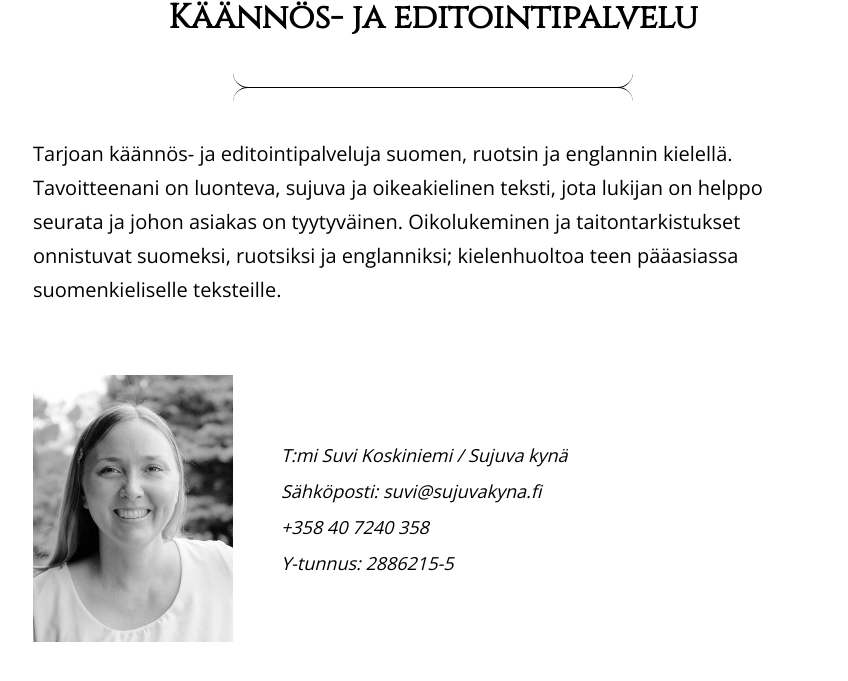
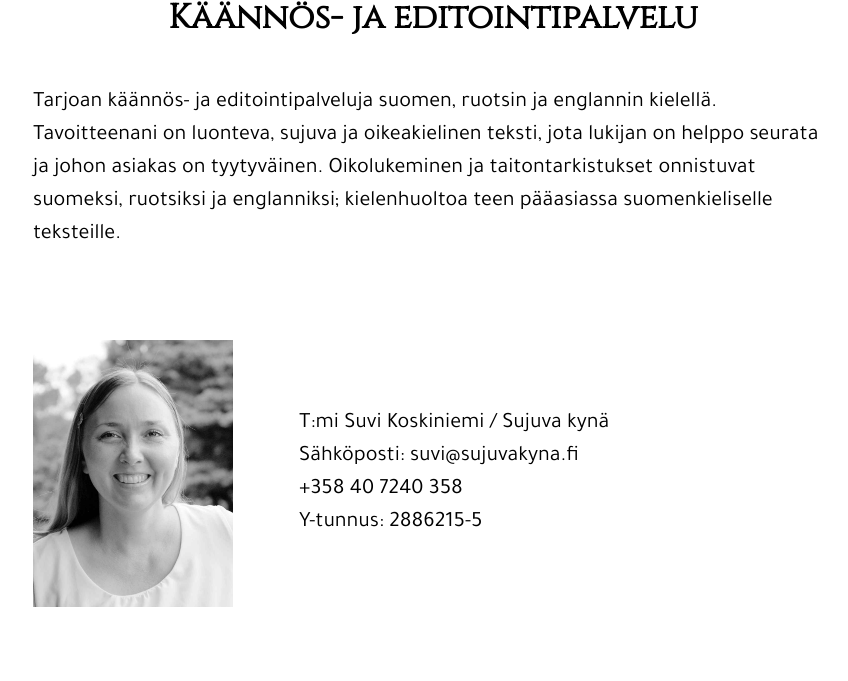
Before and after one commit to sujuvakyna/sujuvakyna.github.io, a Jekyll site: the page built from index.md, in a window 1280 px wide. Shown: the top 681 px of the page, without its empty margins (207-1055 px from the left). Built offline with Jekyll 4.4.1, drawn with Linux system fonts in a browser that asks for light colours; some web fonts are replaced; our own code applies the rules of GitHub Pages for plain Markdown files.

Commit message:
updated layouts

```diff
--- a/_includes/head.html
+++ b/_includes/head.html
@@ -4,7 +4,7 @@
   <meta name="viewport" content="width=device-width, initial-scale=1">
   {%- seo -%}
   <link rel="stylesheet" href="{{ "/assets/main.css" | relative_url }}">
-  <link href="https://fonts.googleapis.com/css?family=Calligraffitti|Cinzel|Open+Sans:300" rel="stylesheet">
+  <link href="https://fonts.googleapis.com/css?family=Calligraffitti|Cinzel|Tajawal" rel="stylesheet">
   {%- feed_meta -%}
   {%- if jekyll.environment == 'production' and site.google_analytics -%}
     {%- include google-analytics.html -%}
--- a/assets/main.scss
+++ b/assets/main.scss
@@ -3,9 +3,9 @@
 
 * {
     box-sizing: border-box;
-    font-family: 'Open Sans', serif;
+    font-family: 'Tajawal', serif;
     font-weight: 300;
-    font-size: 16px;
+    font-size: 22px;
 }
 
 body {
@@ -15,20 +15,6 @@ body {
     padding-bottom: 6em;
 }
 
-blockquote {
-    margin: 0;
-    padding: 0;
-
-    p {
-        text-align: center;
-        font-family: 'Cinzel', serif;
-        font-size: 34px;
-        font-weight: 600;
-        margin: 0 0 50px 0;
-        line-height: 1.1em;
-    }
-
-}
 h1 {
     font-family: 'Calligraffitti', cursive;
     font-size: 90px;
@@ -39,9 +25,19 @@ h1 {
     margin: 0 0 36px 0;
 }
 
+h2 {
+    margin: 0;
+    padding: 0;
+    text-align: center;
+    font-family: 'Cinzel', serif;
+    font-size: 34px;
+    font-weight: 600;
+    margin: 0 0 50px 0;
+    line-height: 1.1em;
+}
+
 p {
-    font-size: 20px;
-    line-height: 1.7em;
+    line-height: 1.5em;
 }
 
 hr {
@@ -72,6 +68,7 @@ address {
     display: flex;
     flex-direction: row;
     align-items: center;
+    font-style: normal;
 
     img {
         width: 25%;
@@ -87,8 +84,7 @@ address {
         li {
             margin: 0;
             padding: 0;
-            font-size: 18px;
-            line-height: 2em;
+            line-height: 1.5em;
         }
     }
 }
--- a/index.md
+++ b/index.md
@@ -2,9 +2,7 @@
 title: Sujuva Kynä
 ---
 
-> Käännös- ja editointipalvelu
-
-------
+## Käännös- ja editointipalvelu
 
 Tarjoan käännös- ja editointipalveluja suomen, ruotsin ja englannin kielellä. Tavoitteenani on luonteva, sujuva ja oikeakielinen teksti, jota lukijan on helppo seurata ja johon asiakas on tyytyväinen. Oikolukeminen ja taitontarkistukset onnistuvat suomeksi, ruotsiksi ja englanniksi; kielenhuoltoa teen pääasiassa suomenkieliselle teksteille.
 
@@ -12,7 +10,7 @@ Tarjoan käännös- ja editointipalveluja suomen, ruotsin ja englannin kielellä
 <img src="suvi_koskiniemi.jpg" alt="Suvi Koskiniemi">
 
 <ul>
-<li>T:mi Suvi Koskiniemi / Sujuva kynä </li>
+<li><b>T:mi Suvi Koskiniemi / Sujuva kynä</b></li>
 <li>Sähköposti: suvi@sujuvakyna.fi</li>
 <li>+358 40 7240 358</li>
 <li>Y-tunnus: 2886215-5</li>
```
Also changed, not shown: english.md (added), svenska.md (added).
